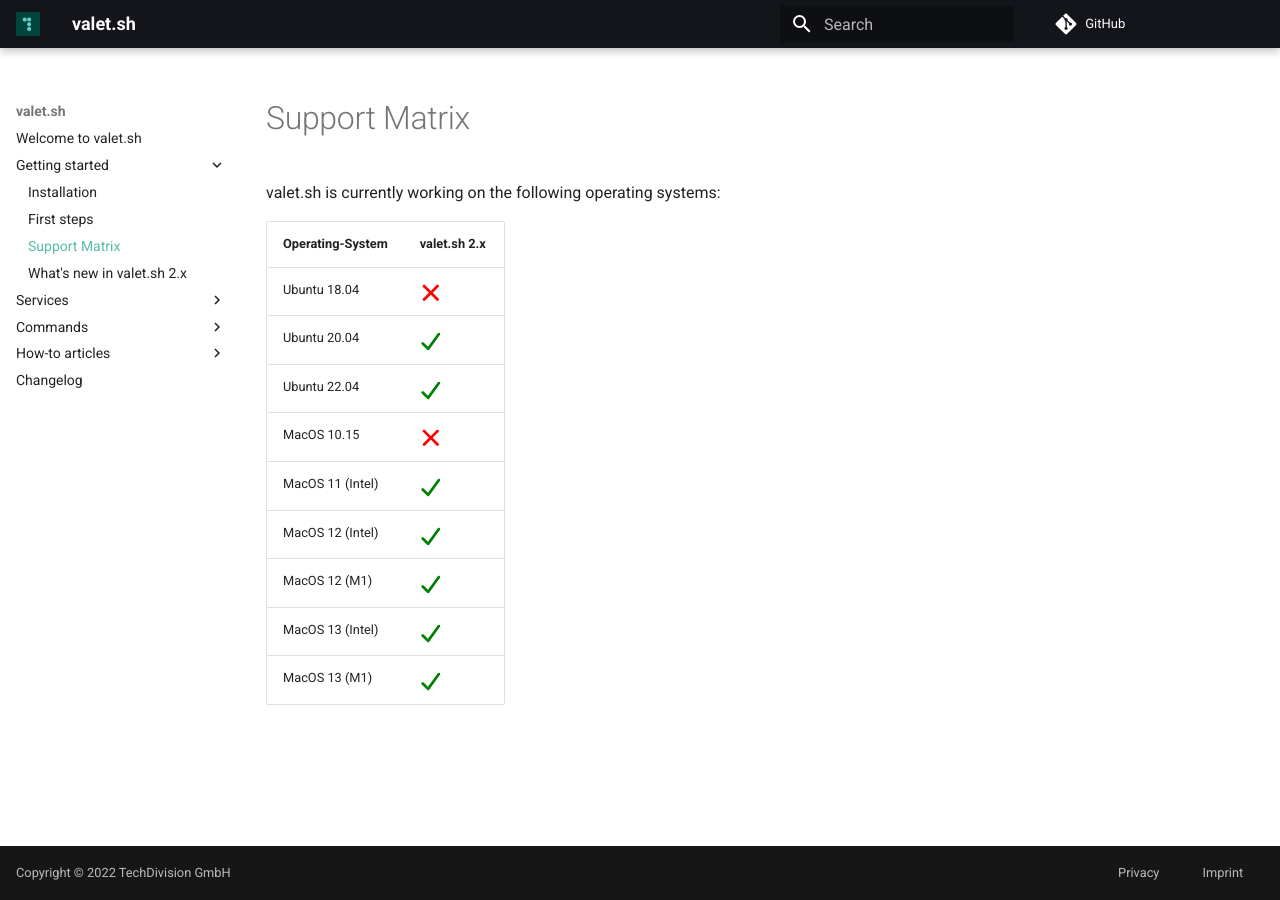
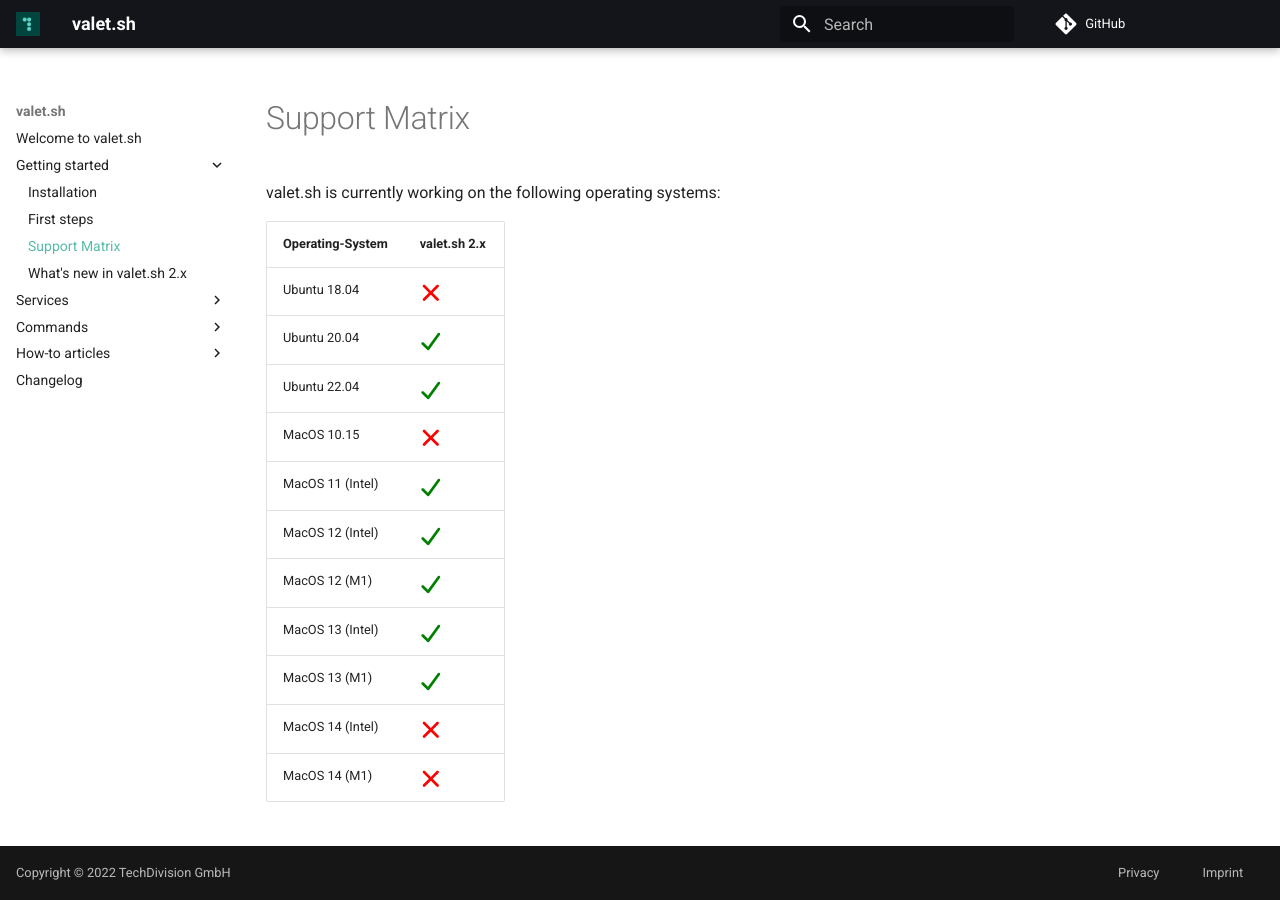
Before and after one commit to valet-sh/docs, an MkDocs documentation site: the page built from docs/getting-started/support-matrix.md, in a window 1280 px wide. Built offline with MkDocs 1.6.1 and Material for MkDocs 9.7.7, drawn with Linux system fonts in a browser that asks for light colours; comment, search, counter and statistics services are not loaded.

Commit message:
Update support-matrix.md

```diff
--- a/docs/getting-started/support-matrix.md
+++ b/docs/getting-started/support-matrix.md
@@ -18,3 +18,5 @@
 | MacOS 12 (M1)    | :fontawesome-solid-check:{ .check-mark } |
 | MacOS 13 (Intel) | :fontawesome-solid-check:{ .check-mark } |
 | MacOS 13 (M1)    | :fontawesome-solid-check:{ .check-mark } |
+| MacOS 14 (Intel) | :fontawesome-solid-xmark:{ .cross-mark } |
+| MacOS 14 (M1)    | :fontawesome-solid-xmark:{ .cross-mark } |
```
